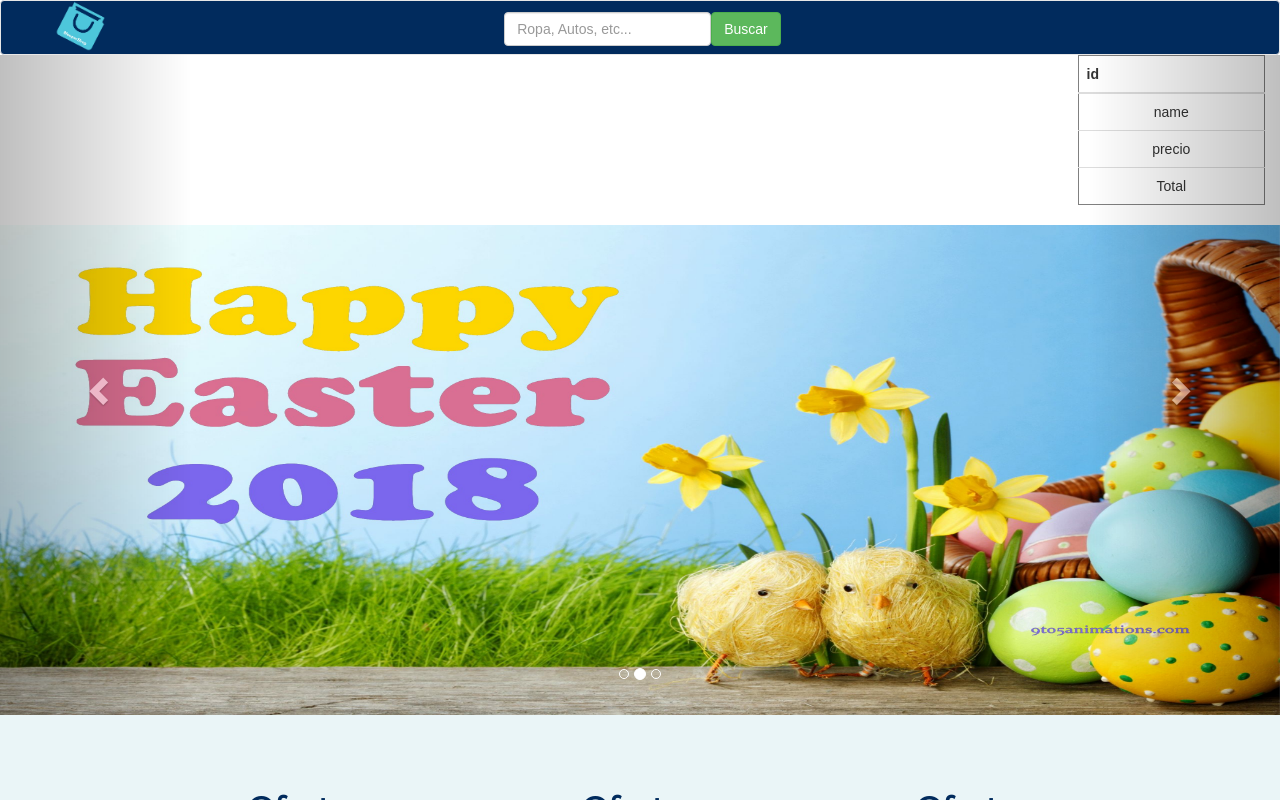
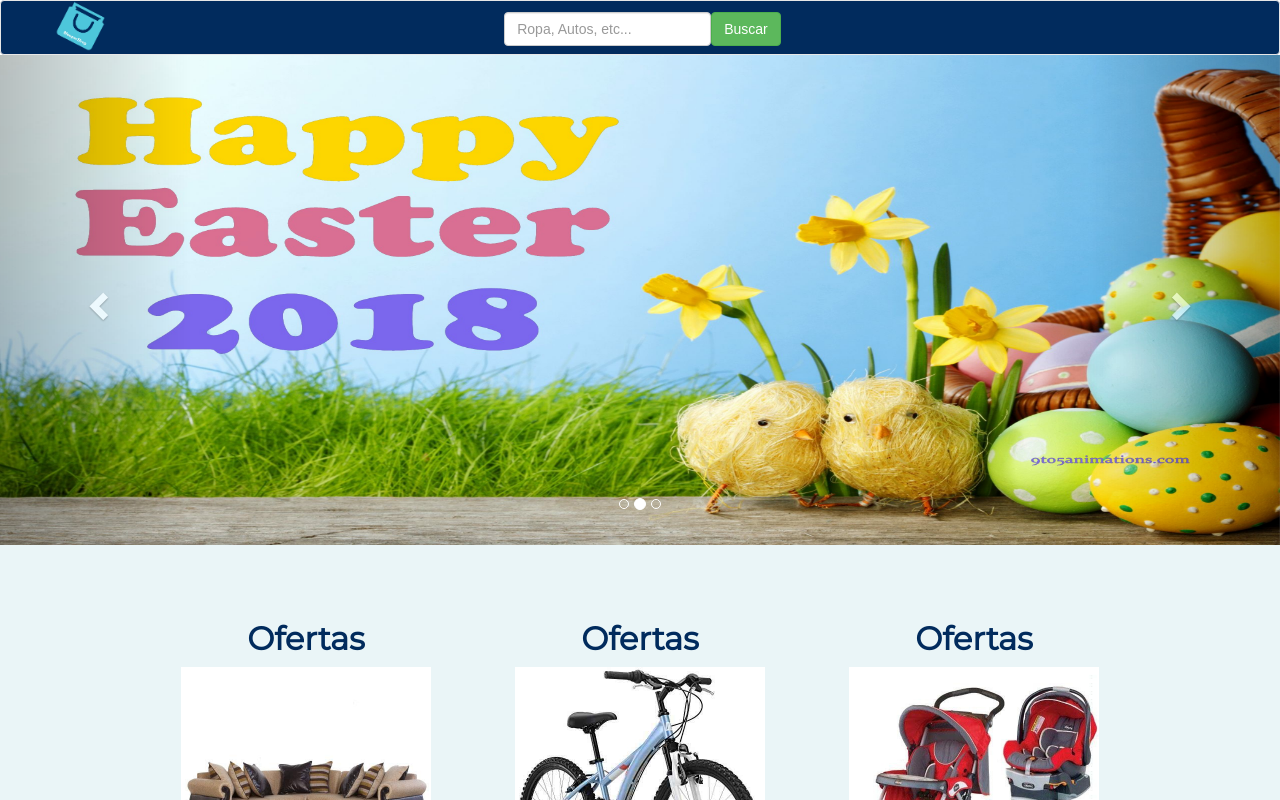
Before and after one commit to NadiaQN/bleeper-shop-react, a React (Create React App) app: page / in a window 1280 px wide. Shown: the top 800 px of the page. Built offline with nearby package versions, Linux system fonts and the light colour scheme.

Commit message:
arreglos en los estilos

```diff
--- a/src/App.js
+++ b/src/App.js
@@ -41,7 +41,6 @@ class App extends Component {
     return (
       <div className="App">
         <Navbar onResults={this._handleResults} />
-        <CartShop/>
         {this.state.data.length === 0
           ? <Carousel />
           : this._renderResults()}
--- a/src/components/ProductList/style.css
+++ b/src/components/ProductList/style.css
@@ -1,3 +1,4 @@
 .card-item {
     height: 28em;
+    margin-top: 10%;
 }
```
